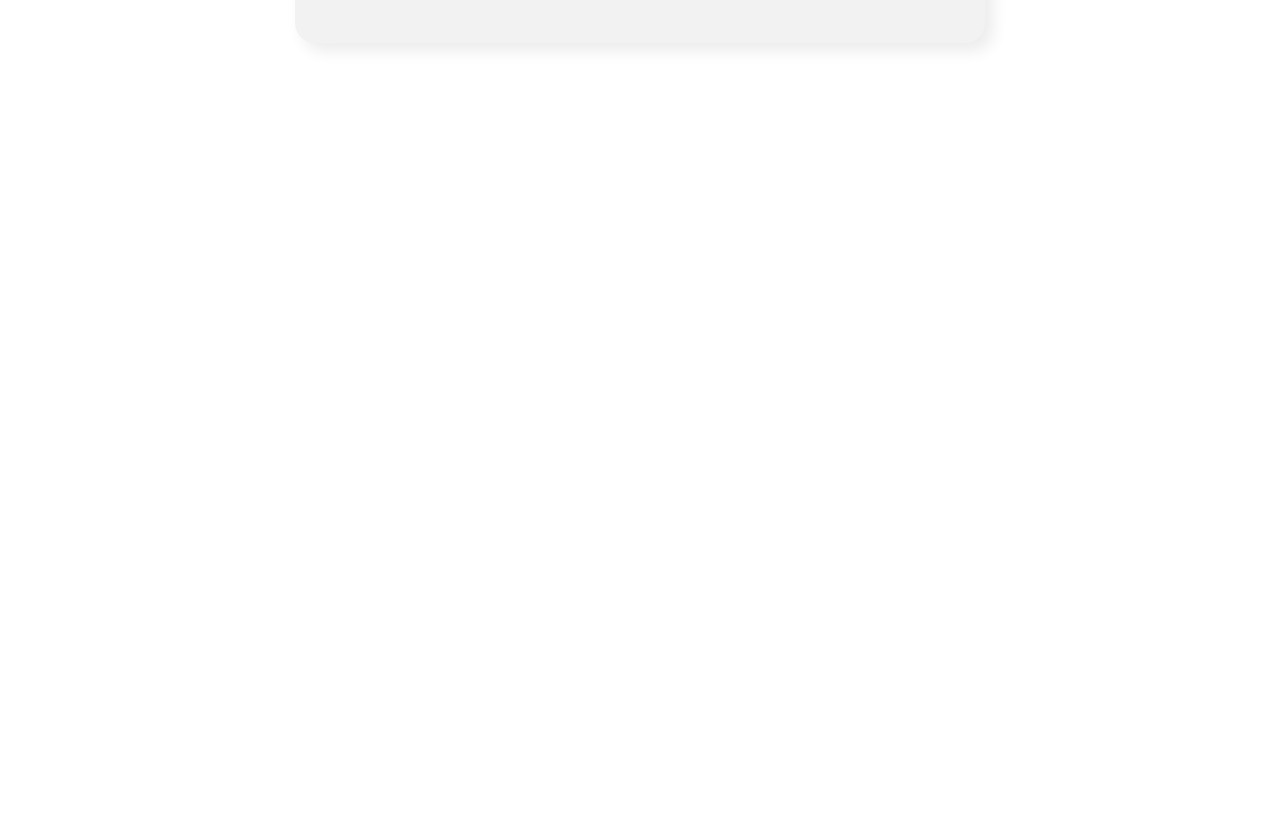
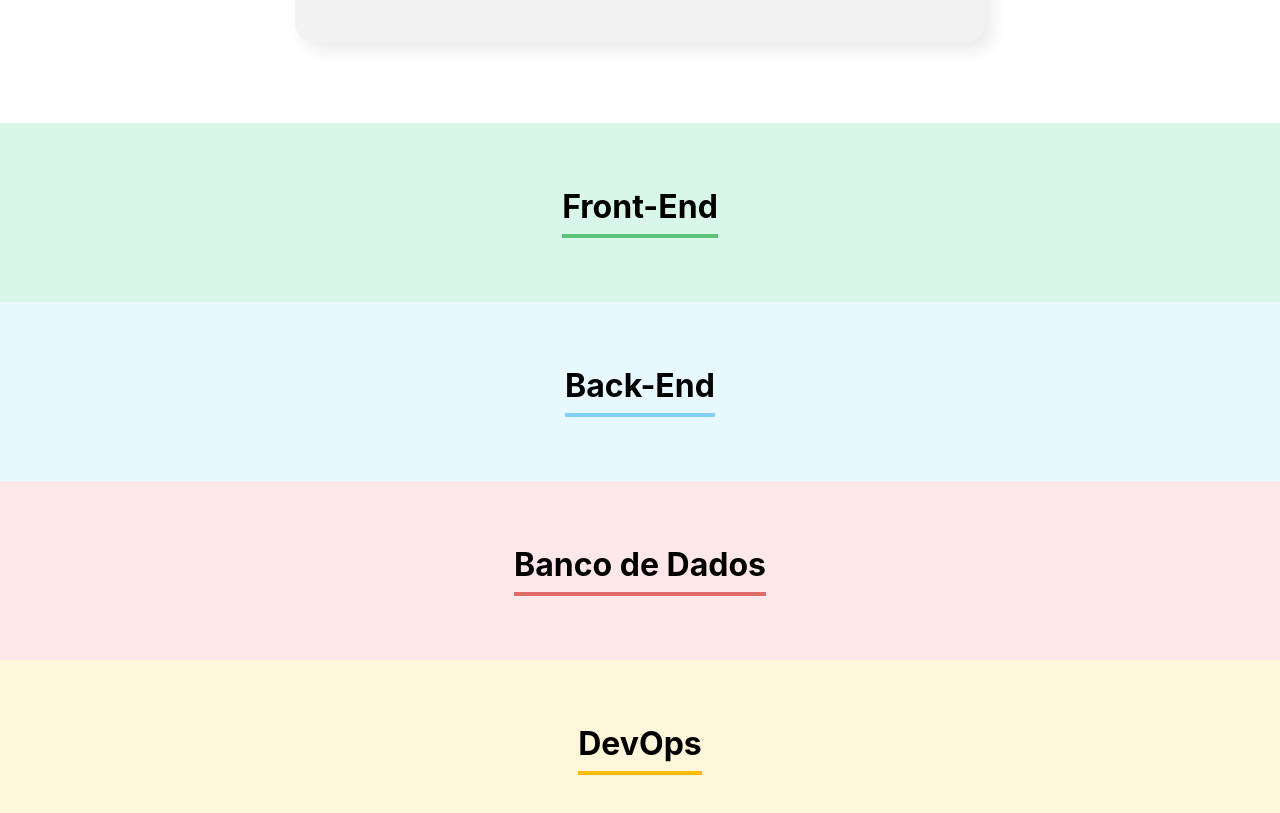
Before and after one commit to fe-tabs/alura-react-javascript, a React (Create React App) app: page / in a window 1280 px wide. Shown: the part 1340-2153 px from the top of the page. Before the commit the page ends 1463 px from the top, so only its background shows below. Built offline with nearby package versions, Linux system fonts and the light colour scheme; the HTML template or start-up script is replaced by a standard one.

Commit message:
:sparkles: feat: Group component

```diff
--- a/src/App.js
+++ b/src/App.js
@@ -1,11 +1,61 @@
+import { useState } from 'react';
 import Banner from './components/Banner';
 import Form from './components/Form';
+import Group from './components/Group';
 
 function App() {
+  const groups = [
+    {
+      "id": 1,
+      "name": "Front-End",
+      "value": "front-end",
+      "primaryColor": "#57C278",
+      "secondaryColor": "#D9F7E9"
+    },
+    {
+      "id": 2,
+      "name": "Back-End",
+      "value": "back-end",
+      "primaryColor": "#82CFFA",
+      "secondaryColor": "#E8F8FF"
+    },
+    {
+      "id": 3,
+      "name": "Banco de Dados",
+      "value": "database",
+      "primaryColor": "#E06B69",
+      "secondaryColor": "#FDE7E8"
+    },
+    {
+      "id": 4,
+      "name": "DevOps",
+      "value": "devops",
+      "primaryColor": "#FFBA05",
+      "secondaryColor": "#FFF5D9"
+    },
+  ];
+
+  const [members, setMembers] = useState([]);
+
+  const onNewMember = (member) => {
+    setMembers([...members, member]);
+  }
+
   return (
     <div className="App">
       <Banner />
-      <Form />
+      <Form onNewMember={member => onNewMember(member)} options={groups} />
+
+      {groups.map(group => {
+        return (
+          <Group
+            key={group.id}
+            name={group.name}
+            primaryColor={group.primaryColor}
+            secondaryColor={group.secondaryColor}
+          />
+        );
+      })}
     </div>
   );
 }
--- a/src/components/DropdownList/index.js
+++ b/src/components/DropdownList/index.js
@@ -8,7 +8,6 @@ const DropdownList = ({
   options
 }) => {
   const onSelectChange = e => {
-    console.log(value);
     onValueChange(e.target.value);
   }
 
--- a/src/components/Form/index.js
+++ b/src/components/Form/index.js
@@ -5,29 +5,10 @@ import TextField from "../TextField";
 import DropdownList from '../DropdownList';
 import SubmitButton from '../SubmitButton';
 
-const Form = () => {
-  const options = [
-    {
-      id: 1,
-      name: "Front-End",
-      value: "front-end"
-    },
-    {
-      id: 2,
-      name: "Back-End",
-      value: "back-end"
-    },
-    {
-      id: 3,
-      name: "Banco de Dados",
-      value: "database"
-    },
-    {
-      id: 4,
-      name: "DevOps",
-      value: "devops"
-    },
-  ];
+const Form = ({
+  onNewMember,
+  options
+}) => {
 
   const [name, setName] = useState('');
   const [role, setRole] = useState('');
@@ -36,7 +17,13 @@ const Form = () => {
 
   const handleFormSubmitted = (e) => {
     e.preventDefault();
-    console.log("Formulário enviado!", group);
+    onNewMember({
+      id: name,
+      name,
+      role,
+      image,
+      group
+    })
   }
 
   return (
--- /dev/null
+++ b/src/components/Group/Group.css
@@ -0,0 +1,12 @@
+.group {
+  background-color: #D9F7E9;
+  text-align: center;
+  padding: 32px;
+}
+
+.group h3 {
+  font-size: 32px;
+  display: inline-block;
+  padding-bottom: 8px;
+  border-bottom: 4px solid;
+}
--- /dev/null
+++ b/src/components/Group/index.js
@@ -0,0 +1,22 @@
+import './Group.css';
+
+const Group = ({
+  name,
+  primaryColor,
+  secondaryColor
+}) => {
+  return (
+    <section
+      className='group'
+      style={{
+        backgroundColor: secondaryColor,
+
+      }}
+    >
+      <h3 style={{ borderBottomColor: primaryColor }}>{name}</h3>
+
+    </section>
+  );
+}
+
+export default Group;
```
